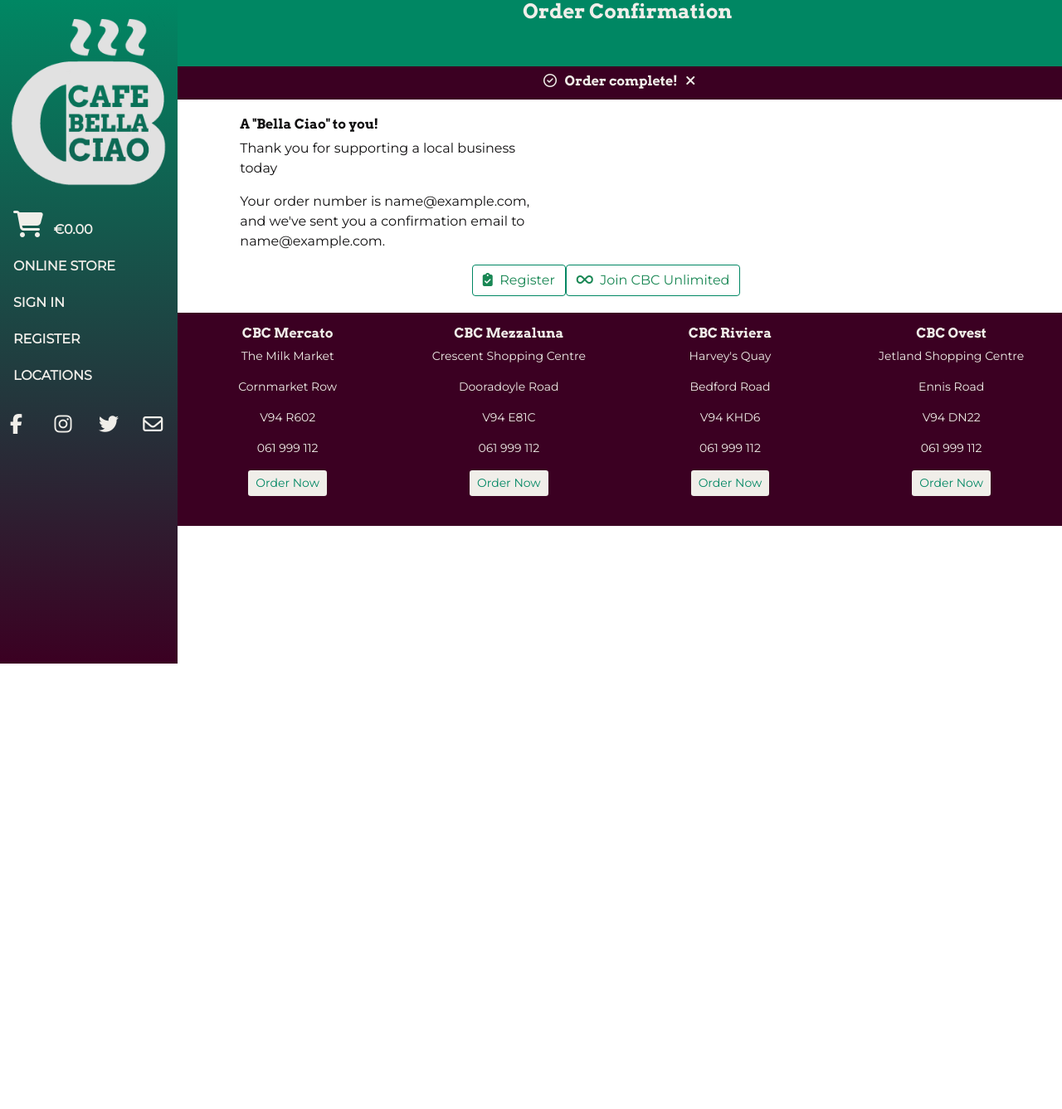
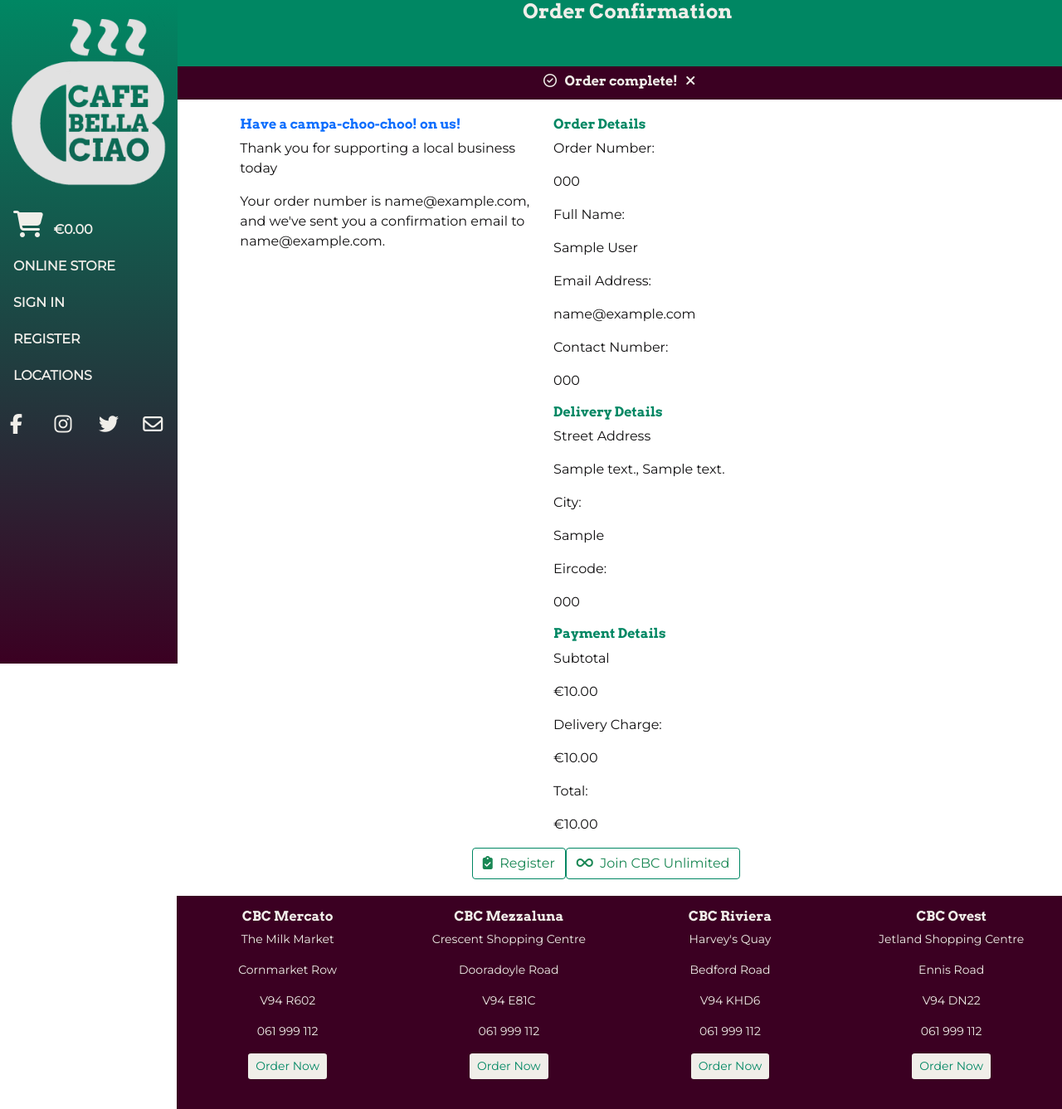
Before and after one commit to kiehozero/bella-ciao, a Django app: page /checkout/checkout_success/000 in a window 1280 px wide. Shown: the whole page at 83% size. Before the commit the page ends 800 px from the top, so only its background shows below. Run offline with Django 3.2, Linux system fonts and the light colour scheme; tables that the repository leaves empty hold one stand-in row (values such as "Sample post"); some libraries are stand-ins or nearby versions.

Commit message:
Styling: checkout success page layout

```diff
--- a/checkout/templates/checkout/checkout_success.html
+++ b/checkout/templates/checkout/checkout_success.html
@@ -23,14 +23,54 @@ Order Confirmation |
 
     <!-- Cheers Blurb -->
     <div class="col-sm-12 col-md-5">
-        <h6>A "Bella Ciao" to you!</h6>
+        <h6 class="text-green">
+            <a href="https://www.youtube.com/watch?v=zf7I_FpTWsM" target="_blank">Have a campa-choo-choo! on us!</a>
+        </h6>
         <p>Thank you for supporting a local business today</p>
         <p>Your order number is {{ order.email }}, and we've sent you a confirmation email to {{ order.email }}.</p>
     </div>
 
     <!-- Order Summary -->
     <div class="col-sm-12 col-md-7">
-        <!-- blank at the moment -->
+        <div class="row">
+            <h6 class="text-green text-xs-center text-md-right">Order Details</h6>
+            <p>Order Number: </p>
+            <p>{{ order.order_number }}</p>
+            <p>Full Name: </p>
+            <p>{{ order.full_name }}</p>
+            <p>Email Address: </p>
+            <p>{{ order.email }}</p>
+            <p>Contact Number: </p>
+            <p>{{ order.phone_number }}</p>
+            {% if user.is_authenticated %}
+            <p>Loyalty Points: </p>
+            <p>{{ order.loyalty_stamps }}</p>
+            {% endif %}
+            <!-- idea for anon users, sign up now to keep these points in your account? -->
+        </div>
+        <div class="row">
+            <h6 class="text-green text-xs-center text-md-right">Delivery Details</h6>
+            <!-- Add if statement to confirm presence of non-mandatory items -->
+            <p>Street Address</p>
+            <p>{{ order.street_address1}}, {% if order.street_address2 %}{{ order.street_address2 }}{% endif %}</p>
+            <p>City: </p>
+            <p>{{ order.city }}</p>
+            <p>Eircode:</p>
+            <p>{{ order.eircode }}</p>
+        </div>
+        <div class="row">
+            <h6 class="text-green text-xs-center text-md-right">Payment Details</h6>
+            <p>Subtotal</p>
+            <p>€{{ order.order_total|floatformat:2 }}</p>
+            {% if order.delivery_cost %}
+            <p>Delivery Charge:</p>
+            <p>€{{ order.delivery_cost|floatformat:2 }}</p>
+            {% else %}
+            <p>"You qualified for free delivery!</p>
+            {% endif %}
+            <p>Total:</p>
+            <p>€{{ order.grand_total|floatformat:2 }}</p>
+        </div>
     </div>
 
 </div>
```
